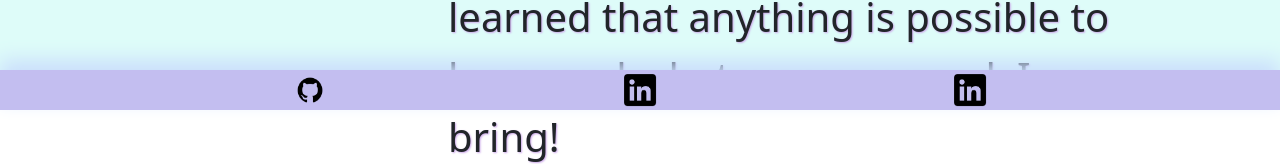
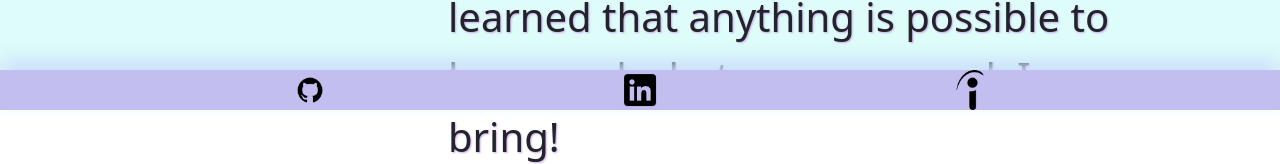
Before and after one commit to shadowfre4k/Re-Folio, a React (Vite) app: page / in a window 1280 px wide. Shown: the part 690-854 px from the top of the page. Built offline with nearby package versions, Linux system fonts and the light colour scheme.

Commit message:
file locations

```diff
--- a/src/components/Footer.jsx
+++ b/src/components/Footer.jsx
@@ -26,13 +26,13 @@ export default function Footer() {
     <div style={styles.footerContainer}>
       <div style={styles.iconContainer}>
         <a href="https://github.com/shadowfre4k">
-          <img src="src/assets/Github.png" width={40} />
+          <img src="./src/assets/Github.png" width={40} />
         </a>
         <a href="https://www.linkedin.com/in/vincent-jacobs-702471224/">
-          <img src="src/assets/Linkedin.png" width={40} />
+          <img src="./src/assets/Linkedin.png" width={40} />
         </a>
-        <a href="https://github.com/shadowfre4k">
-          <img src="src/assets/Linkedin.png" width={40} />
+        <a href="https://profile.indeed.com/?hl=en_US&co=US&from=gnav-jobsearch--indeedmobile">
+          <img src="./src/assets/indeed.png" width={40} />
         </a>
       </div>
     </div>
```
Also changed, not shown: src/assets/indeed.png (added).
